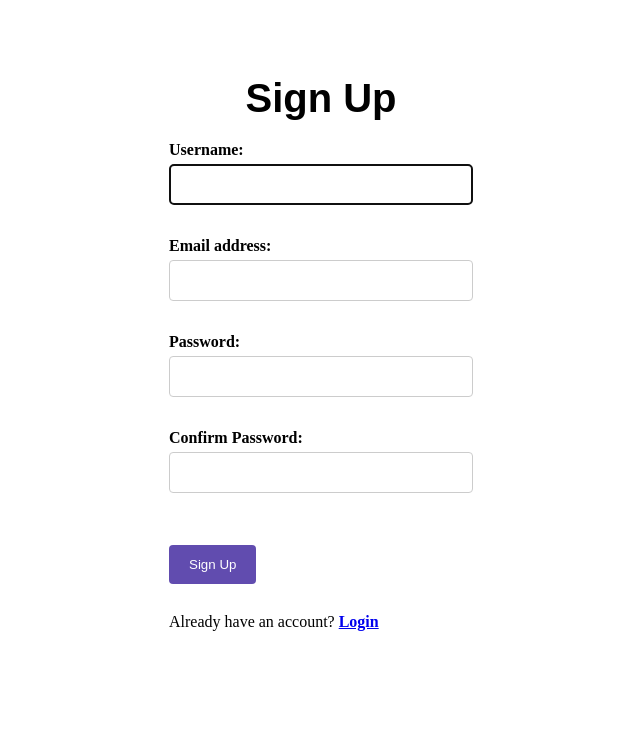
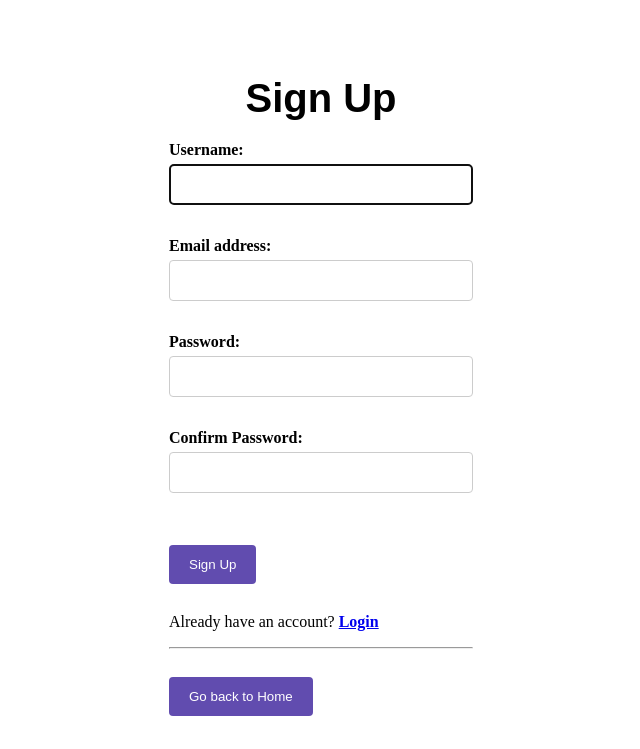
Before and after one commit to likhita24/Edu4, a Django app: page /register/ in a window 1280 px wide. Shown: the part 51-800 px from the top of the page, without its empty margins (319-959 px from the left). Run offline with Django 3.2, Linux system fonts and the light colour scheme.

Commit message:
go back to home

```diff
--- a/templates/registration/login.html
+++ b/templates/registration/login.html
@@ -26,6 +26,7 @@
     <a href="{% url 'login1' %}"><input type="submit" value="Login"></a><br>
     <a href="{% url 'password_reset' %}">Forgot your paassword ?</a><br><br>
     <p>Don't have an account? <a href="{% url 'register' %}"><b>sign up</b></a></p>
+    <a href="{% url 'home' %}"><input type="submit" value="Go back to Home"></a>
     <div id="space"></div>
   </div>
 </form>
--- a/templates/registration/register.html
+++ b/templates/registration/register.html
@@ -17,6 +17,7 @@
                       <b>{{ form.as_p }}</b>
                 <a href="{% url 'login' %}"><input type="submit" value="Sign Up"></a>
                 <p>Already have an account? <a href="{% url 'login' %}"><b>Login</b></a></p>
+                <hr><a href="{% url 'home' %}"><input type="submit" value="Go back to Home"></a>
               </div>
             </form>
     </body>
```
Also changed, not shown: db.sqlite3.
